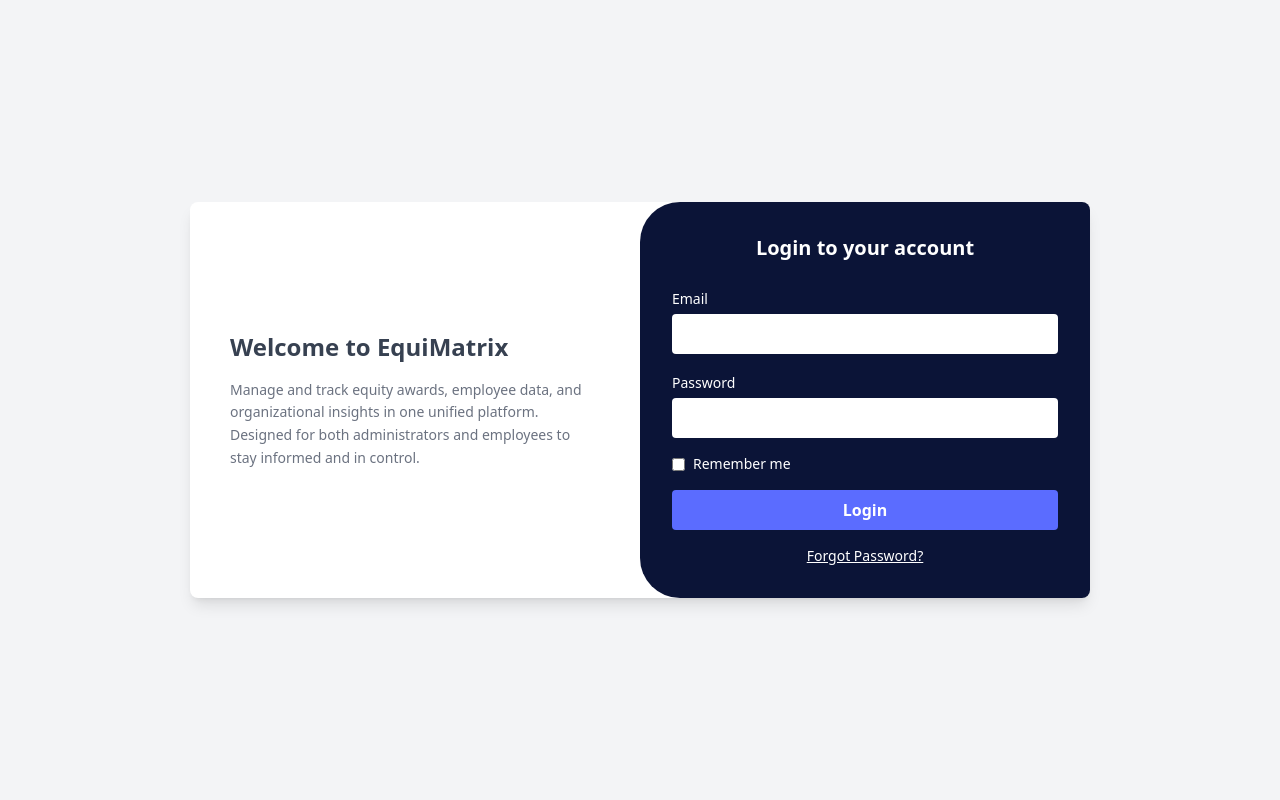
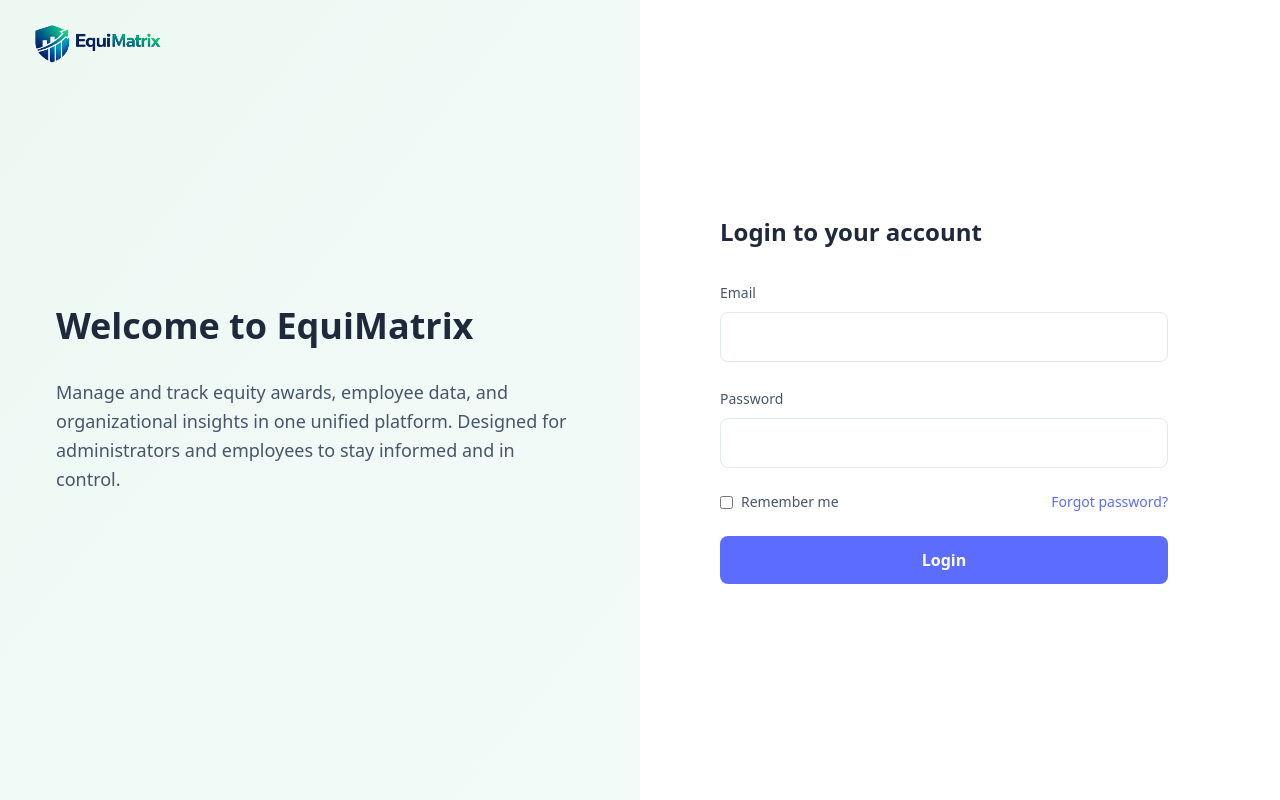
Before and after one commit to VarshaShetty28/Equity_Award_Tracker_EquiMatrix, an Angular app in the folder FrontEnd/: page / in a window 1280 px wide. Built offline with nearby package versions, Linux system fonts and the light colour scheme.

Commit message:
Changed the login page color

```diff
--- a/FrontEnd/src/app/features/auth/login/login.component.html
+++ b/FrontEnd/src/app/features/auth/login/login.component.html
@@ -1,65 +1,87 @@
-<div class="min-h-screen flex items-center justify-center bg-gray-100">
+<div class="min-h-screen w-full flex bg-gradient-to-br from-[#edf2ff] via-[#f8faff] to-[#eef3ff]">
 
-  <div class="flex w-[900px] bg-white shadow-lg rounded-lg overflow-hidden">
+  <div class="flex w-full">
 
-    <!-- LEFT SIDE -->
-    <div class="w-1/2 p-10 flex flex-col justify-center">
-      <h2 class="text-2xl font-semibold text-gray-700 mb-4">
+    <!-- LEFT SIDE (Ambient / Illustration area) -->
+    <div class="w-1/2 p-14 flex flex-col justify-center
+            bg-gradient-to-br from-[#EDF8F3] to-[#F3FBF8]">
+
+      <h2 class="text-4xl font-semibold text-slate-800 mb-8">
         Welcome to EquiMatrix
       </h2>
 
-      <p class="text-gray-500 text-sm leading-relaxed">
+      <p class="text-slate-600 text-lg leading-relaxed max-w-lg">
         Manage and track equity awards, employee data, and organizational insights
-        in one unified platform. Designed for both administrators and employees
+        in one unified platform. Designed for administrators and employees
         to stay informed and in control.
       </p>
     </div>
 
-    <!-- RIGHT SIDE -->
-    <div class="w-1/2 bg-[#0B1437] p-8 text-white rounded-l-[40px]">
+    <!-- RIGHT SIDE (Login – clean, open, full-page feel) -->
+    <div class="w-1/2 px-20 flex flex-col justify-center bg-white">
 
-      <h2 class="text-xl font-bold mb-6 text-center">
+      <!-- LOGO -->
+      <div class="mb-10 absolute top-6 left-8">
+        <img src="assets/NewLogo.png"
+     alt="EquiMatrix Logo"
+     class="h-10 w-auto" />
+      </div>
+
+      <h2 class="text-2xl font-semibold mb-8 text-slate-800">
         Login to your account
       </h2>
 
-      <form (ngSubmit)="onLogin()">
+      <form (ngSubmit)="onLogin()" class="space-y-6 max-w-md">
 
         <!-- Email -->
-        <div class="mb-4">
-          <label class="text-sm">Email</label>
-          <input type="email"
+        <div>
+          <label class="text-sm text-slate-600">Email</label>
+          <input
+            type="email"
             [(ngModel)]="email"
             name="email"
-                 class="w-full mt-1 p-2 rounded text-black"
+            class="w-full mt-2 px-4 py-3 rounded-lg
+                   border border-slate-200
+                   focus:outline-none focus:ring-2 focus:ring-[#5B6CFF]"
             required>
         </div>
 
         <!-- Password -->
-        <div class="mb-4">
-          <label class="text-sm">Password</label>
-          <input type="password"
+        <div>
+          <label class="text-sm text-slate-600">Password</label>
+          <input
+            type="password"
             [(ngModel)]="password"
             name="password"
-                 class="w-full mt-1 p-2 rounded text-black"
+            class="w-full mt-2 px-4 py-3 rounded-lg
+                   border border-slate-200
+                   focus:outline-none focus:ring-2 focus:ring-[#5B6CFF]"
             required>
         </div>
 
         <!-- Remember -->
-        <div class="flex items-center mb-4">
-          <input type="checkbox" class="mr-2">
-          <label class="text-sm">Remember me</label>
+        <div class="flex justify-between items-center text-sm">
+          <label class="flex items-center text-slate-600">
+            <input type="checkbox"
+                   class="mr-2 rounded border-slate-300 text-[#5B6CFF] focus:ring-[#5B6CFF]">
+            Remember me
+          </label>
+
+          <span class="text-[#5B6CFF] cursor-pointer hover:underline">
+            Forgot password?
+          </span>
         </div>
 
         <!-- Button -->
-        <button class="w-full bg-[#5B6CFF] text-white-600 py-2 rounded font-semibold">
+        <button
+          class="w-full mt-4 py-3 rounded-lg
+                 bg-[#5B6CFF] hover:bg-[#4a5bfd]
+                 text-white font-semibold transition">
           Login
         </button>
 
-        <p class="text-center text-sm mt-4 underline cursor-pointer">
-          Forgot Password?
-        </p>
+      </form>
 
-      </form>
     </div>
 
   </div>
```
Also changed, not shown: FrontEnd/src/app/shared/admin-nav-bar/admin-nav-bar.component.html (line endings or trailing spaces), FrontEnd/src/assets/NewLogo.png (added). Lines whose indentation alone changed are shown as unchanged.
